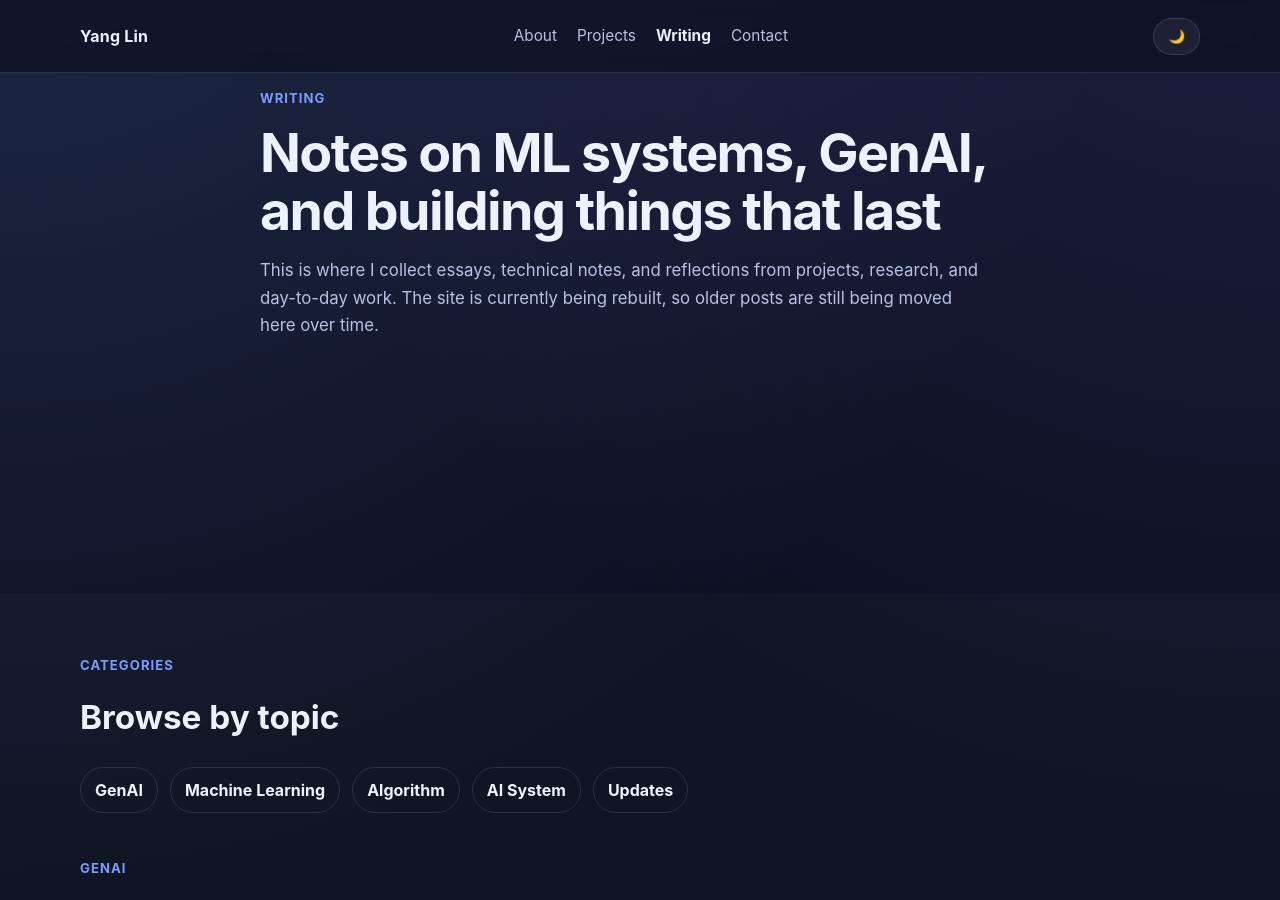
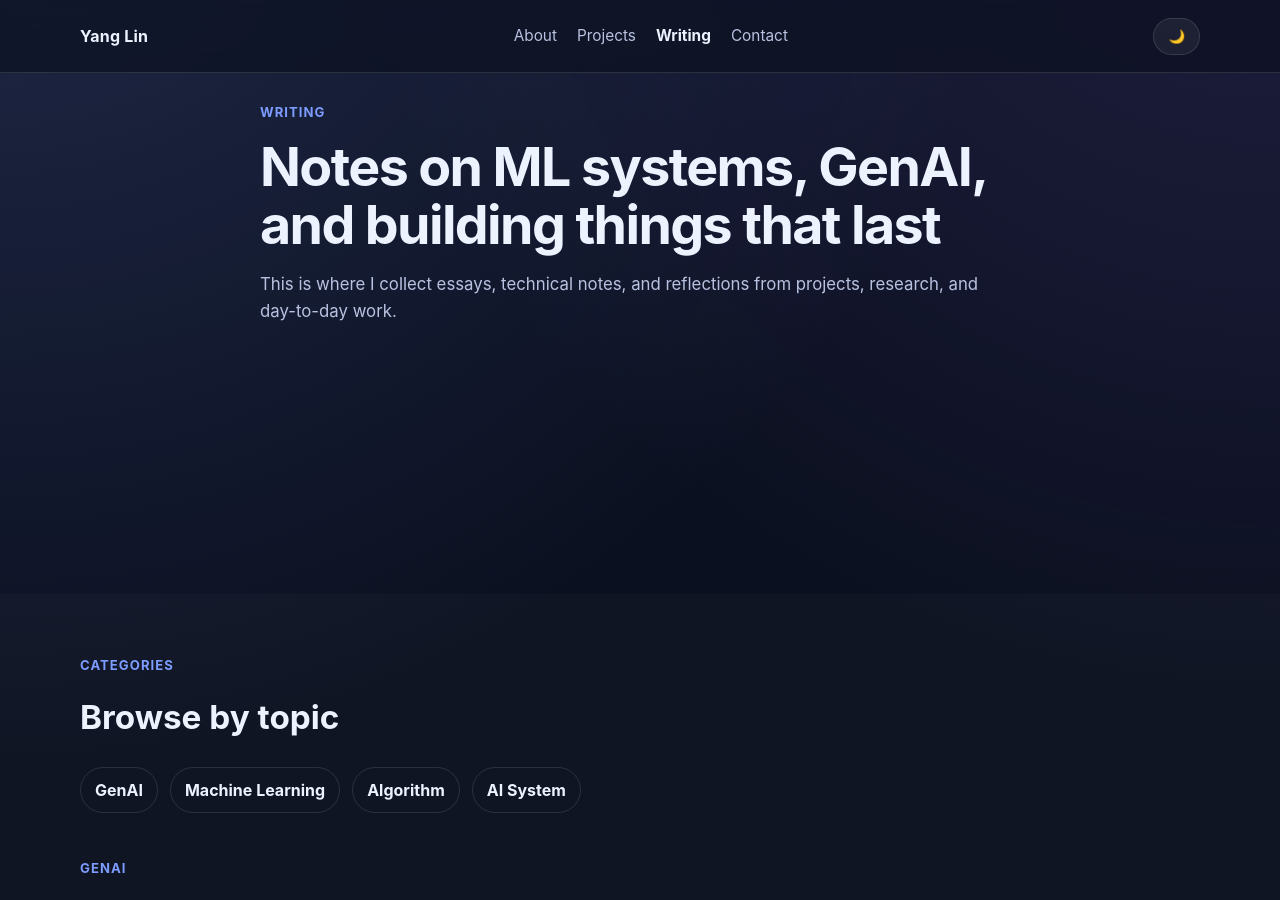
Before and after one commit to yangnyc1024/yangnyc1024.github.io, a Jekyll site: the page built from writing/index.html, in a window 1280 px wide and 900 px high, scrolled down 259 px. Built offline with Jekyll 4.4.1, drawn with Linux system fonts in a browser that asks for light colours; some of the changed text lies outside the part shown.

Commit message:
Remove Updates category and reword Machine Learning to avoid overlap with AI System
- Delete the "Rebuilding This Website" post and the Updates category/section; its "site is currently being rebuilt" framing was stale now that the rebuild is essentially done
- Reword Machine Learning's tagline from "Classical ML, production systems, and MLOps" to "Model behavior, evaluation, and why ML breaks in practice" so it stops overlapping with AI System's "production ML systems" scope

```diff
--- a/writing/index.html
+++ b/writing/index.html
@@ -9,7 +9,6 @@
     <h1>Notes on ML systems, GenAI, and building things that last</h1>
     <p class="hero-description">
       This is where I collect essays, technical notes, and reflections from projects, research, and day-to-day work.
-      The site is currently being rebuilt, so older posts are still being moved here over time.
     </p>
   </div>
 </section>
@@ -18,7 +17,6 @@
 {% assign ml_posts = site.posts | where: "writing_category", "machine-learning" %}
 {% assign algorithm_posts = site.posts | where: "writing_category", "algorithm" %}
 {% assign ai_system_posts = site.posts | where: "writing_category", "ai-system" %}
-{% assign update_posts = site.posts | where: "writing_category", "updates" %}
 
 <section class="section section-alt writing-categories">
   <div class="container">
@@ -32,7 +30,6 @@
       <a href="#machine-learning">Machine Learning</a>
       <a href="#algorithm">Algorithm</a>
       <a href="#ai-system">AI System</a>
-      <a href="#updates">Updates</a>
     </nav>
 
     <div class="writing-category-list">
@@ -175,41 +172,6 @@
           {% endfor %}
         </div>
       </section>
-
-      <section class="writing-category" id="updates">
-        <div class="writing-category-heading">
-          <p class="section-label">Updates</p>
-          <h3>Notes on the site itself</h3>
-        </div>
-
-        <div class="writing-grid">
-          {% for post in update_posts %}
-            <article class="writing-card">
-              <p class="writing-date">{{ post.date | date: "%B %-d, %Y" }}</p>
-              <h4><a href="{{ post.url }}">{{ post.title }}</a></h4>
-              {% if post.excerpt %}
-                <p>{{ post.excerpt | strip_html | truncate: 180 }}</p>
-              {% endif %}
-              {% if post.tags and post.tags.size > 0 %}
-                <div class="tech-stack">
-                  {% for tag in post.tags %}
-                    <span>{{ tag }}</span>
-                  {% endfor %}
-                </div>
-              {% endif %}
-              <div class="project-links">
-                <a href="{{ post.url }}">Read post</a>
-              </div>
-            </article>
-          {% else %}
-            <article class="writing-card writing-card-empty">
-              <p class="writing-date">Coming soon</p>
-              <h4>Site updates will appear here</h4>
-              <p>Notes about changes to this site will be collected in this category.</p>
-            </article>
-          {% endfor %}
-        </div>
-      </section>
     </div>
   </div>
 </section>
```
Also changed, not shown: other parts of writing/index.html (+2 -2 lines), _posts/updates/2026-04-14-writing-setup.md (deleted, +0 -17 lines).
